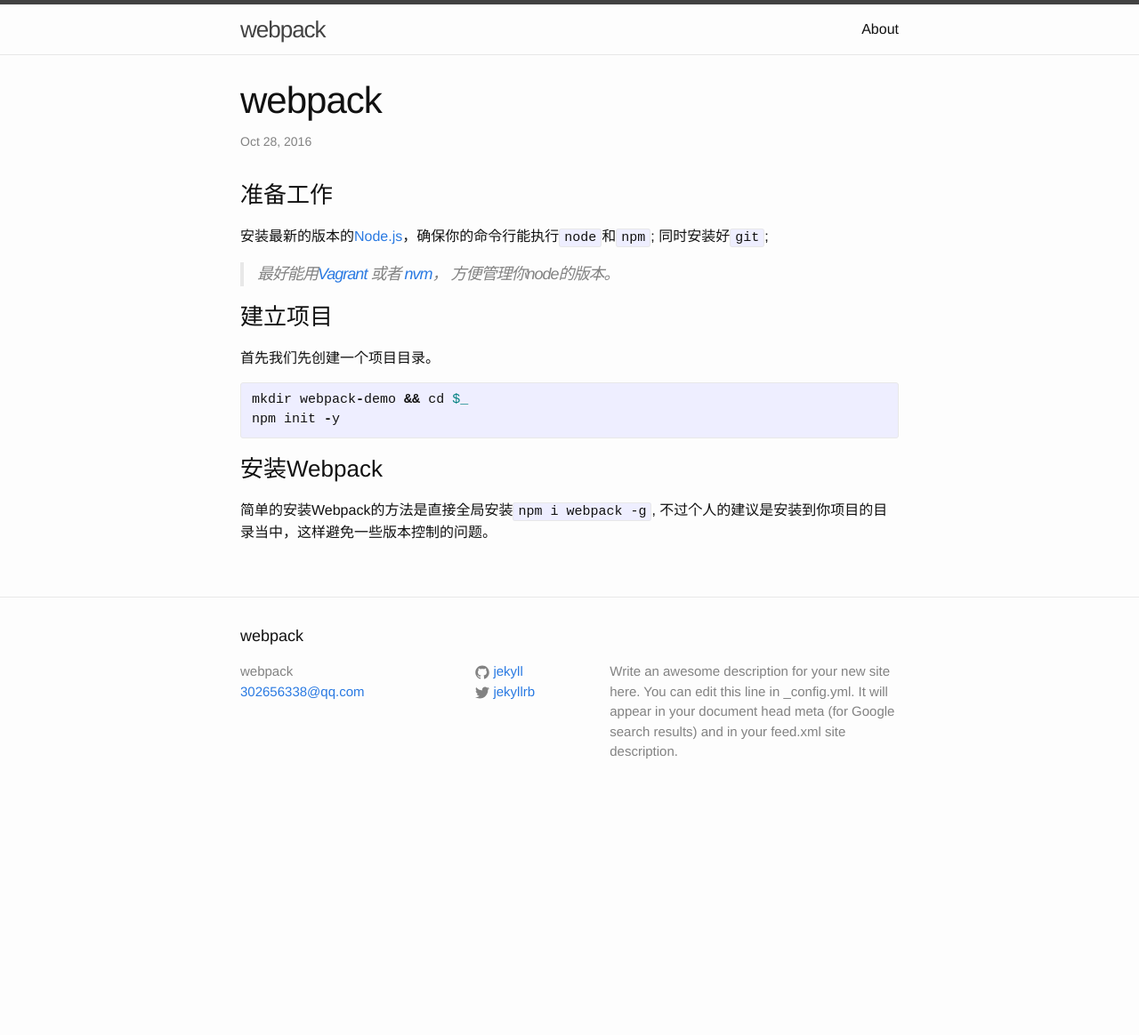
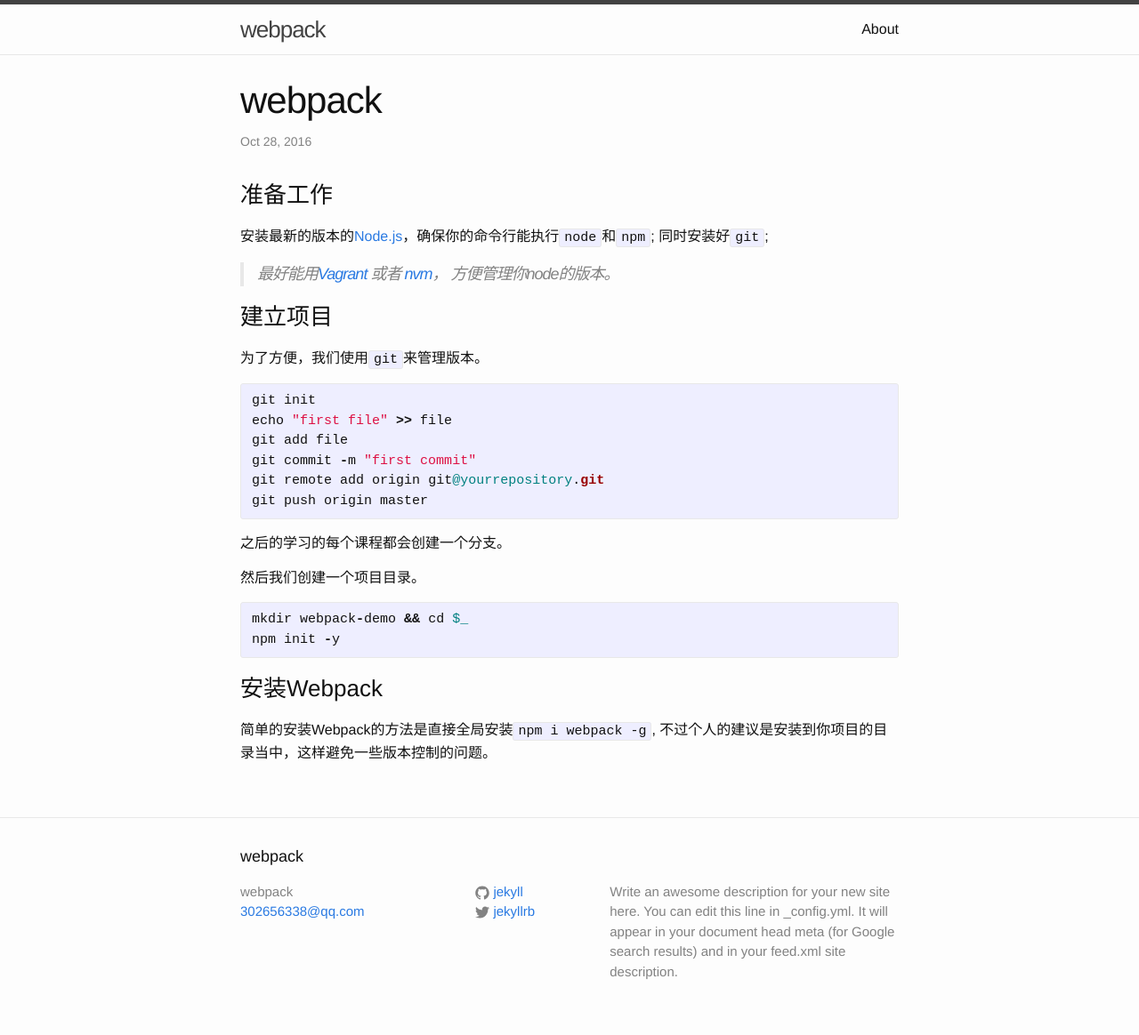
Before and after one commit to chenjunkai-ones/webpack, a Jekyll site: the page built from app/_posts/2016-10-28-webpack-1.markdown, in a window 1280 px wide. Shown: the whole page at 89% size. Built offline with Jekyll 4.4.1, drawn with Linux system fonts in a browser that asks for light colours; before the commit the page ends 917 px from its top, so only the background shows below that.

Commit message:
blog update

```diff
--- a/app/_posts/2016-10-28-webpack-1.markdown
+++ b/app/_posts/2016-10-28-webpack-1.markdown
@@ -12,13 +12,25 @@ categories: webpack
 > 最好能用[Vagrant](https://www.vagrantup.com/) 或者 [nvm](https://www.npmjs.com/package/nvm)， 方便管理你node的版本。
 
 ### 建立项目
-首先我们先创建一个项目目录。
+为了方便，我们使用`git`来管理版本。
+{% highlight ruby %}
+git init
+echo "first file" >> file
+git add file
+git commit -m "first commit"
+git remote add origin git@yourrepository.git
+git push origin master
+{% endhighlight %}
+之后的学习的每个课程都会创建一个分支。
+
+然后我们创建一个项目目录。
 
 {% highlight ruby %}
 mkdir webpack-demo && cd $_
 npm init -y
 {% endhighlight %}
 
+
 ### 安装Webpack
 简单的安装Webpack的方法是直接全局安装`npm i webpack -g`,
 不过个人的建议是安装到你项目的目录当中，这样避免一些版本控制的问题。
```
Also changed, not shown: docs/feed.xml (+14 -3 lines), docs/webpack/2016/10/28/webpack-1.html (+12 -1 lines).
